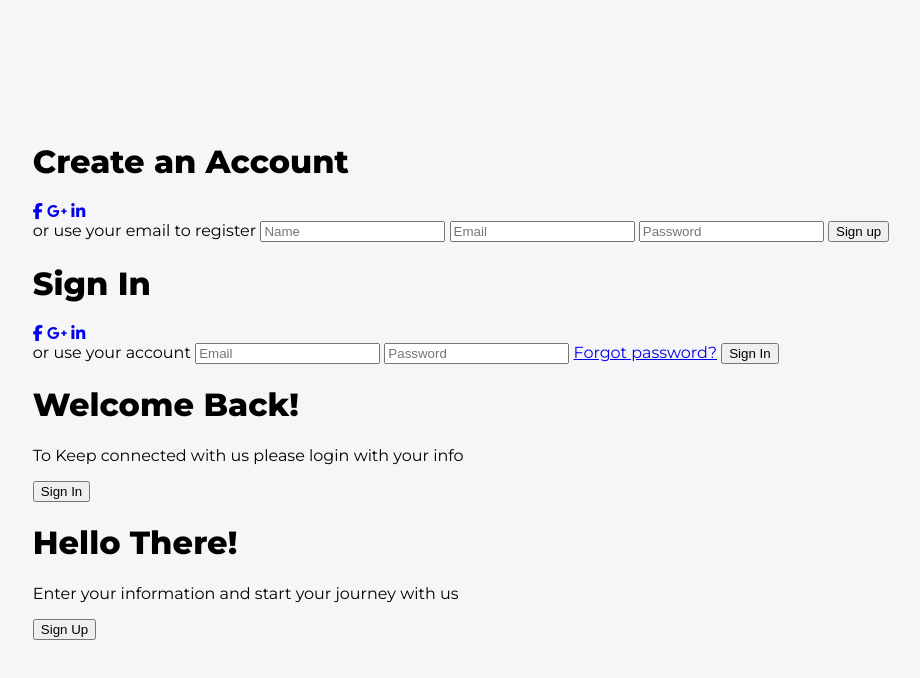
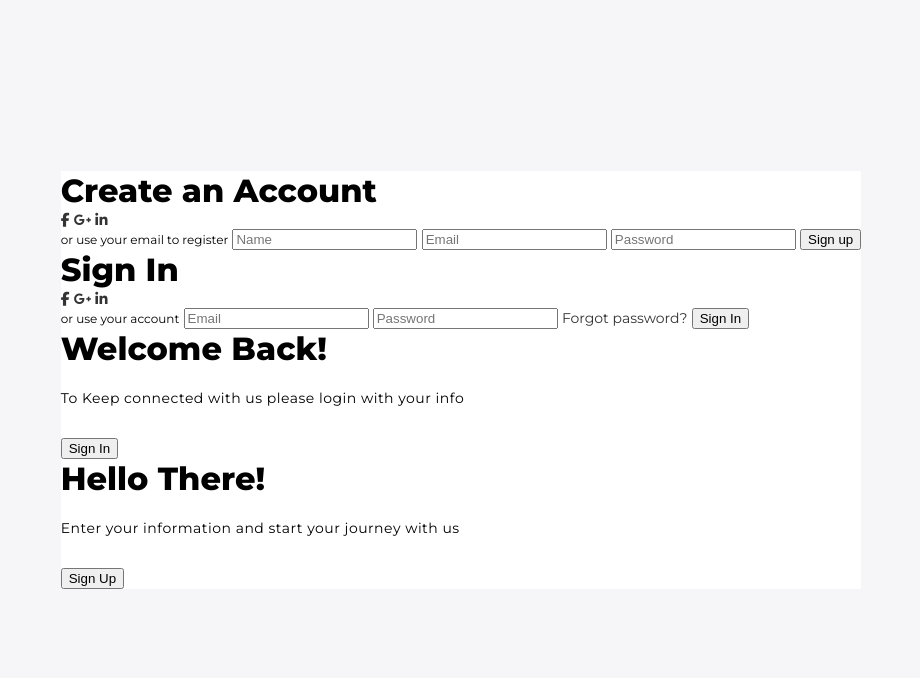
Before and after one commit to Stephmarsjs/signup_sheet, a plain HTML site: page index.html in a window 1280 px wide. Shown: the whole page, without its empty margins (179-1099 px from the left). Drawn offline with Linux system fonts and the light colour scheme; a script that the page names is missing.

Commit message:
added more styling to elements

```diff
--- a/style.css
+++ b/style.css
@@ -10,3 +10,31 @@ body {
     height: 100vh;
     margin: -20px 0 50px;
 }
+
+h1 {
+    font-weight: bold;
+    margin: 0;
+}
+
+p {
+    font-size: 14px;
+    font-weight: 100;
+    line-height: 20px;
+    letter-spacing: 0.5px;
+    margin: 20px 0 30px;
+}
+
+span {
+    font-size: 12px;
+}
+
+a {
+    color: #333;
+    font-size: 14px;
+    text-decoration: none;
+    margin: 15px 0;
+}
+
+.container {
+    background: #fff;
+}
```
